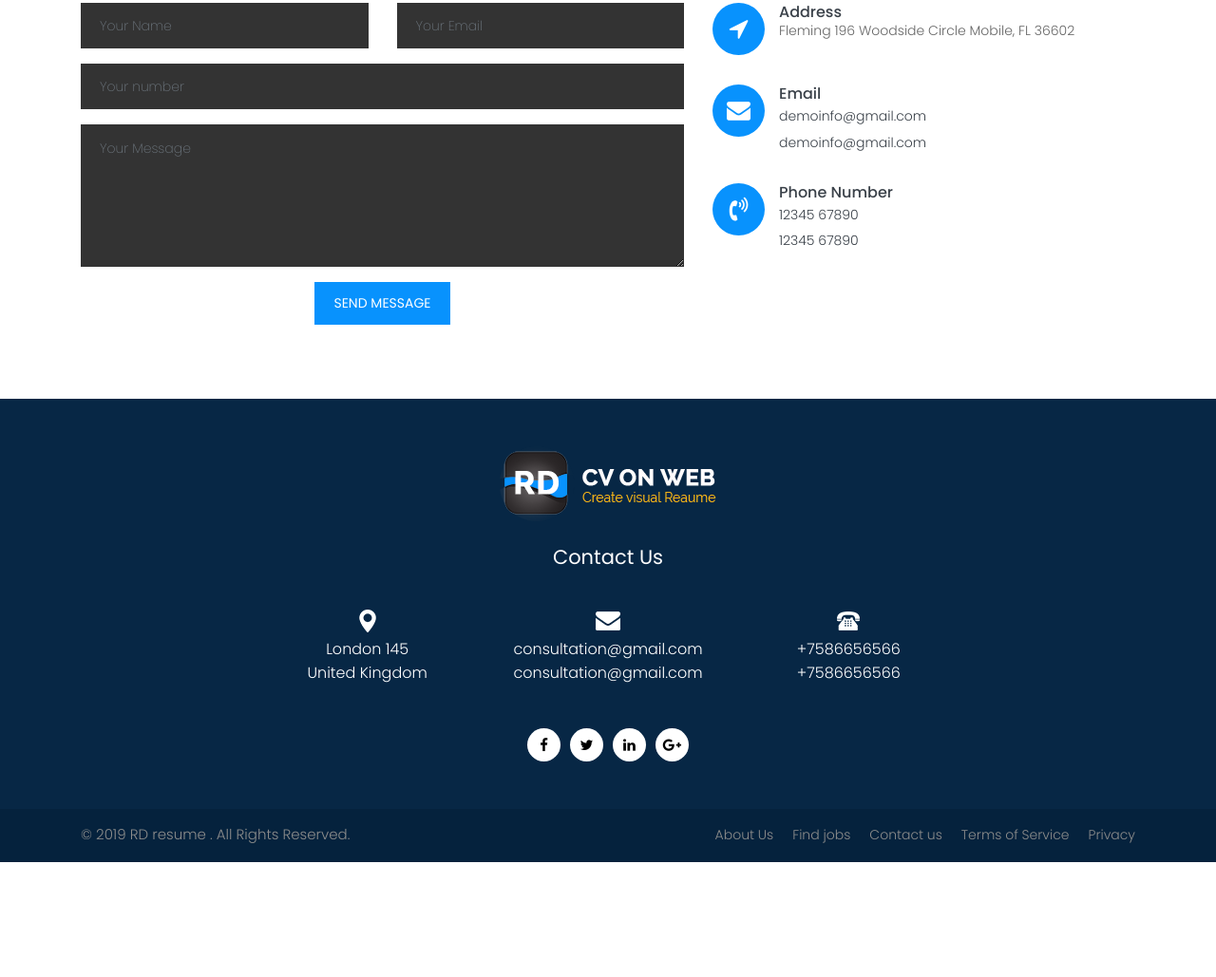
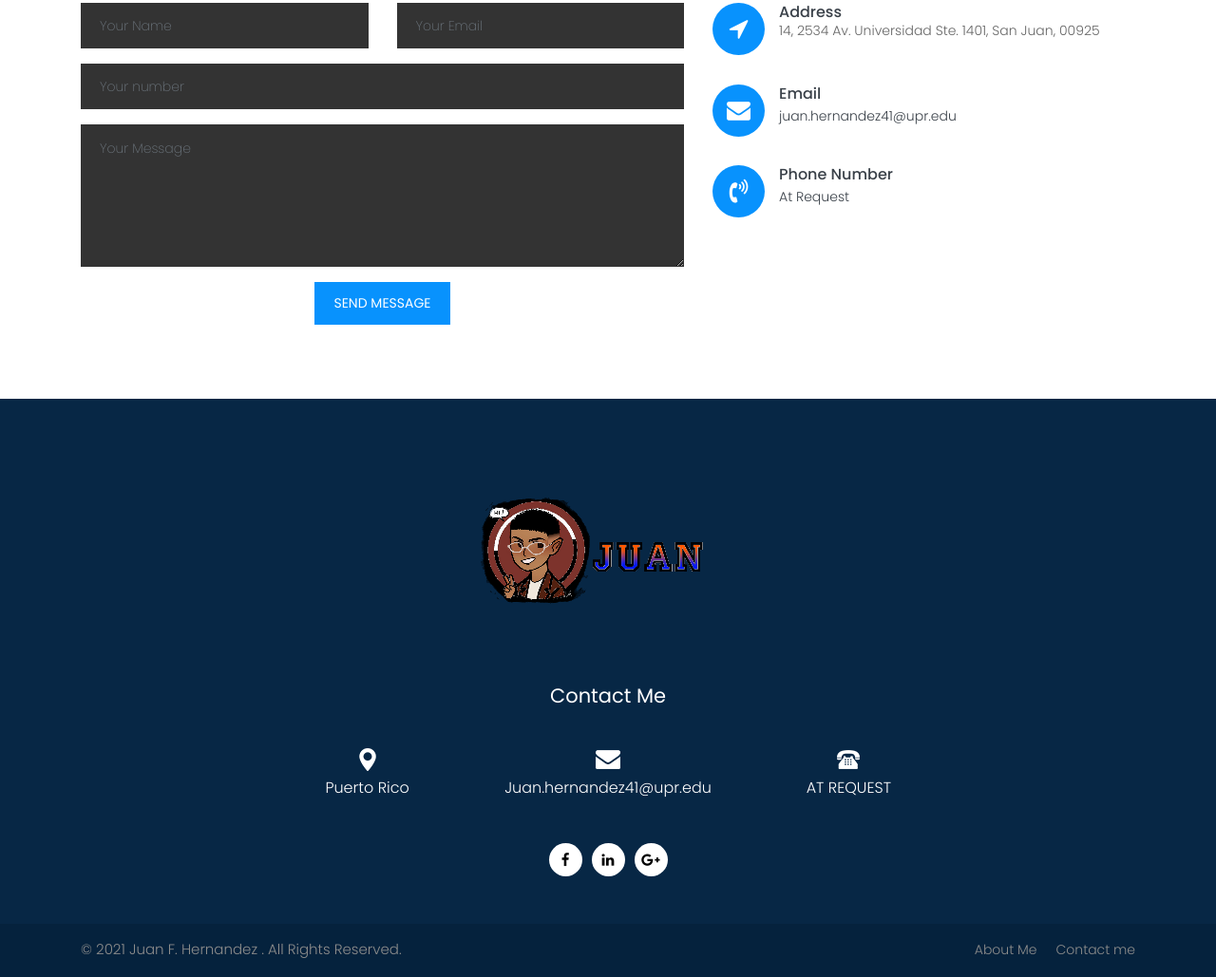
Before and after one commit to JuanHdez1/Personal, a plain HTML site: page contact.html in a window 1280 px wide. Shown: the part 462-1491 px from the top of the page at 95% size. Before the commit the page ends 1370 px from the top, so only its background shows below. Drawn offline with Linux system fonts and the light colour scheme.

Commit message:
Update contact.html

```diff
--- a/contact.html
+++ b/contact.html
@@ -8,7 +8,7 @@
     <meta name="viewport" content="width=device-width, minimum-scale=1.0, maximum-scale=1.0, user-scalable=no">
 
      <!-- Site Metas -->
-    <title>Create CV Resume - Responsive HTML5 Template</title>
+    <title>Juan F. Hernandez UPRRP</title>
     <meta name="keywords" content="">
     <meta name="description" content="">
     <meta name="author" content="">
@@ -58,9 +58,7 @@
                     <ul class="navbar-nav">
                         <li><a class="nav-link active" href="index.html">Home</a></li>
                         <li><a class="nav-link" href="about.html">Aboutus</a></li>
-                        <li><a class="nav-link" href="cycv.html">create your cv</a></li>
 						<li><a class="nav-link" href="contact.html">Contact Us</a></li>
-						<li><a class="nav-link active" style="background:#fff;color:#000;" href="contact.html">Sinup now</a></li>
 					</ul>
                 </div>
 				<div class="search-box">
@@ -79,7 +77,7 @@
 	      <div class="container">
 		     <div class="row">
 			    <div class="col-md-12">
-				   <h2>Contact us</h2>
+				   <h2>Contact Me</h2>
 				</div>
 			 </div>
 		  </div>
@@ -139,7 +137,7 @@
 							</div>
 							<div class="media-body dit-right">
 								<h4>Address</h4>
-								<p>Fleming 196 Woodside Circle Mobile, FL 36602</p>
+								<p>14, 2534 Av. Universidad Ste. 1401, San Juan, 00925</p>
 							</div>
 						</div>
 						<div class="media cont-line">
@@ -148,8 +146,7 @@
 							</div>
 							<div class="media-body dit-right">
 								<h4>Email</h4>
-								<a href="#">demoinfo@gmail.com</a><br>
-								<a href="#">demoinfo@gmail.com</a>
+								<a href="#">juan.hernandez41@upr.edu</a>
 							</div>
 						</div>
 						<div class="media cont-line">
@@ -158,8 +155,7 @@
 							</div>
 							<div class="media-body dit-right">
 								<h4>Phone Number</h4>
-								<a href="#">12345 67890</a><br>
-								<a href="#">12345 67890</a>
+								<a href="#">At Request</a>
 							</div>
 						</div>
 					</div>
@@ -177,11 +173,11 @@
             <div class="row">
                 <div class="col-lg-12">
                     <div class="logo">
-				    <a href="index.html"><img src="images/footer_logo.png" alt="#" /></a>
+                        <a href="index.html"><img src="images/logo.png" alt="#" /></a>
                     </div>
                 </div>
                 <div class="col-lg-12 white_fonts">
-			     <h4 class="text-align">Contact Us</h4>
+                    <h4 class="text-align">Contact Me</h4>
                 </div>
                 <div class="margin-top_30 col-md-8 offset-md-2 white_fonts">
                     <div class="row">
@@ -190,7 +186,7 @@
                                 <img src="images/social1.png">
                             </div>
                             <div class="full white_fonts text_align_center">
-					      <p>London 145<br>United Kingdom</p>
+                                <p> Puerto Rico </p>
                             </div>
                         </div>
                         <div class="col-md-4">
@@ -198,7 +194,7 @@
                                 <img src="images/social2.png">
                             </div>
                             <div class="full white_fonts text_align_center">
-					      <p>consultation@gmail.com<br>consultation@gmail.com</p>
+                                <p>Juan.hernandez41@upr.edu</p>
                             </div>
                         </div>
                         <div class="col-md-4">
@@ -206,7 +202,7 @@
                                 <img src="images/social3.png">
                             </div>
                             <div class="full white_fonts text_align_center">
-					      <p>+7586656566<br>+7586656566</p>
+                                <p>AT REQUEST</p>
                             </div>
                         </div>
                     </div>
@@ -218,10 +214,9 @@
                     <div class="full">
                         <div class="center">
                             <ul class="social_icon">
-						    <li><a href="#"><i class="fa fa-facebook-f"></i></a></li>
-							<li><a href="#"><i class="fa fa-twitter"></i></a></li>
-							<li><a href="#"><i class="fa fa-linkedin"></i></a></li>
-							<li><a href="#"><i class="fa fa-google-plus"></i></a></li>
+                                <li><a href="https://www.facebook.com/juanf.hernandez.946"><i class="fa fa-facebook-f"></i></a></li>
+                                <li><a href="https://www.linkedin.com/in/juan-f-hernandez-jose-a626501a3"><i class="fa fa-linkedin"></i></a></li>
+                                <li><a href="mailto:Juan.hernandez41@upr.edu"><i class="fa fa-google-plus"></i></a></li>
                             </ul>
                         </div>
                     </div>
@@ -235,13 +230,11 @@
         <div class="container">
             <div class="row">
                 <div class="col-12">
-			    <p class="crp">© 2019 RD resume . All Rights Reserved.</p>
+                    <p class="crp">© 2021 Juan F. Hernandez . All Rights Reserved.</p>
                     <ul class="bottom_menu">
-				   <li><a href="#">About Us</a></li>
-				   <li><a href="#">Find jobs</a></li>
-				   <li><a href="contact.html">Contact us</a></li>
-				   <li><a href="#">Terms of Service</a></li>
-				   <li><a href="#">Privacy</a></li>
+                        <li><a href="about.html">About Me</a></li>
+                        <li><a href="contact.html">Contact me</a></li>
+
                     </ul>
                 </div>
             </div>
```
Lines whose indentation alone changed are shown as unchanged.
